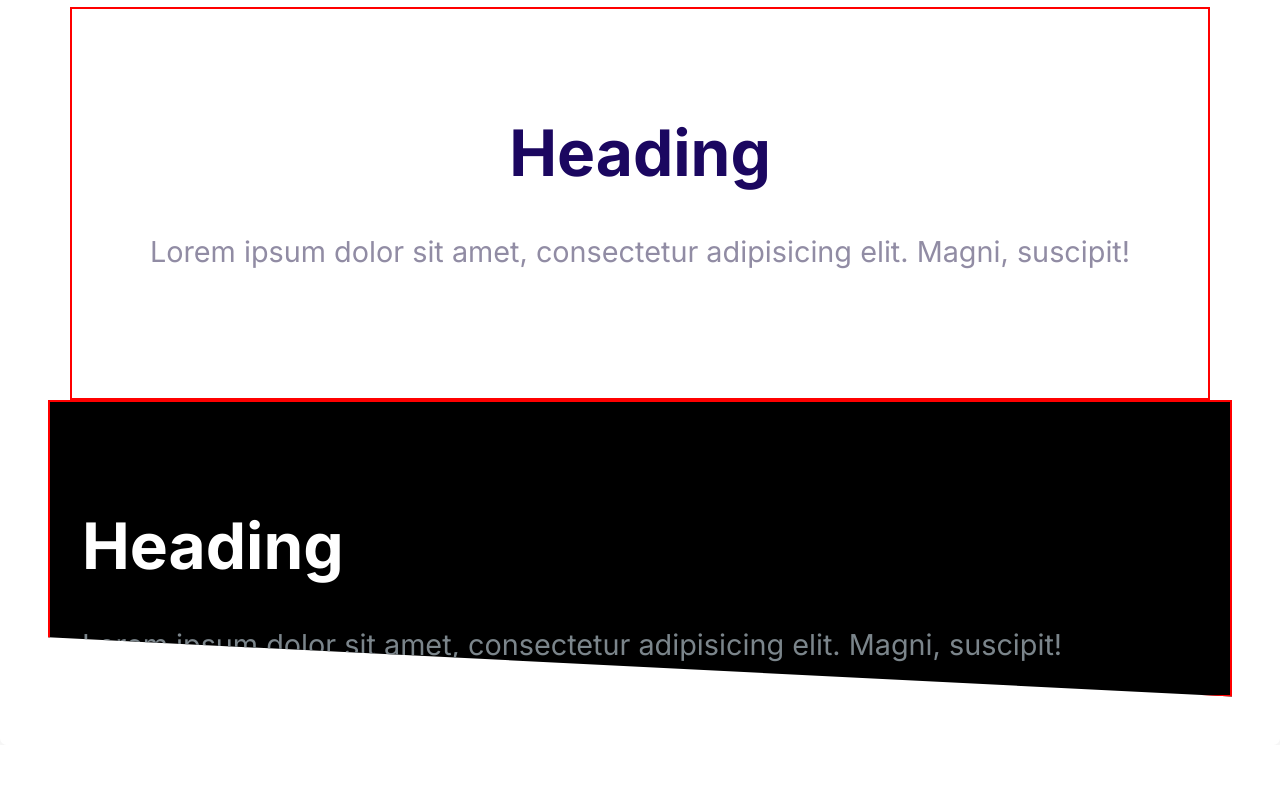
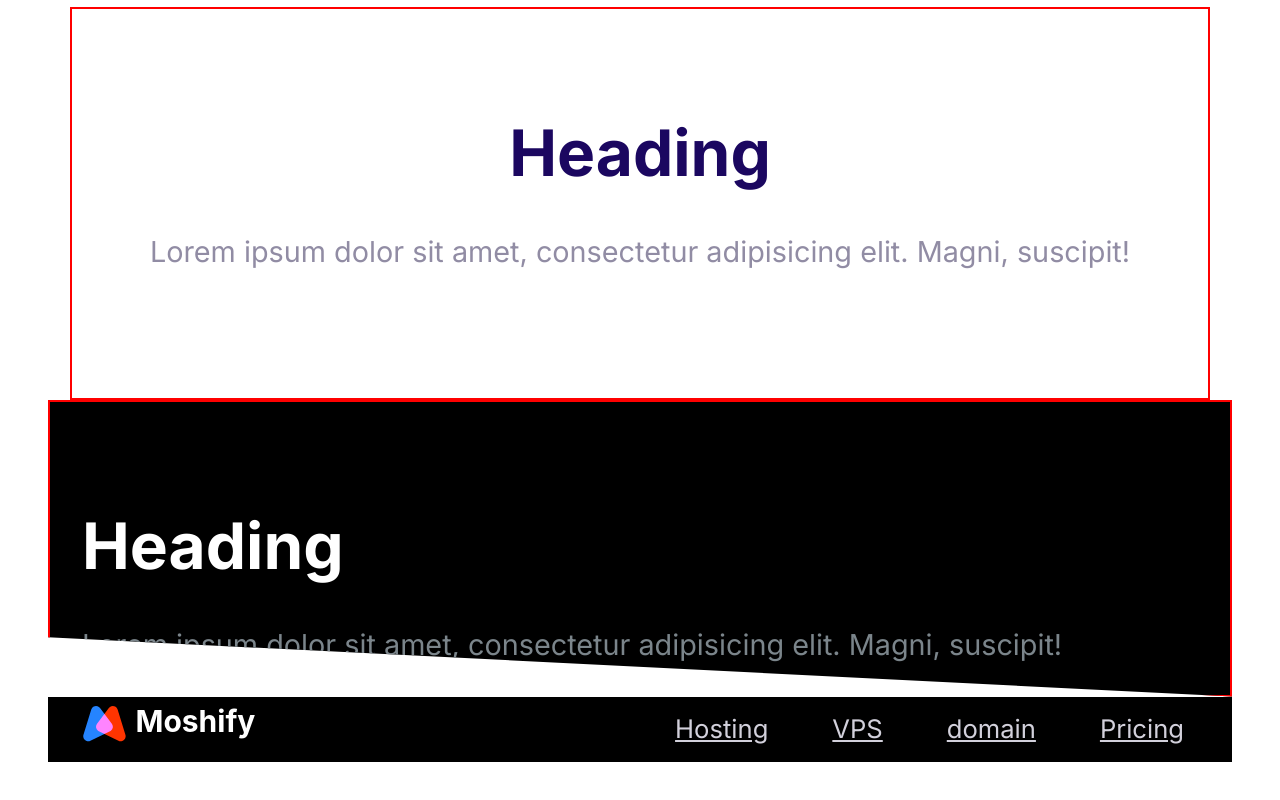
Before and after one commit to ramyabdulwahed/moshify, a plain HTML site: page index.html in a window 1280 px wide. Shown: the part 3814-4614 px from the top of the page. Before the commit the page ends 4559 px from the top, so only its background shows below. Drawn offline with Linux system fonts and the light colour scheme.

Commit message:
styling and creating navigation bar

```diff
--- a/css/styless.css
+++ b/css/styless.css
@@ -105,6 +105,7 @@
 .lists{
     list-style:none; /*remove bullet points*/
     color: var(--color-headings);
+    text-decoration: none;
 
 }
 .lists--inline .list--item{
@@ -514,3 +515,58 @@
     max-width: 1140px;
     margin: 0 auto; /*center the container*/
 }
+
+/*naviagtion bars*/
+.nav{
+    padding: 0 1rem;
+    align-items: center; /*center items vertically*/
+    background-color: #000;
+    display: flex;
+    justify-content: space-between; /*the first and last item are pushed
+    to the end and the middle items split the space even*/
+    flex-wrap: wrap; /*if the items are too many they will wrap to the next line*/
+}
+.nav__list{
+    width: 100%;
+    margin:0;
+}
+.nav__item{
+    padding: 0.5rem 2rem;
+    /*we put the color prpoerty below because we need to target the
+    link attribute*/
+    border-bottom: 1px solid #222;
+    text-decoration: none;
+}
+.nav__item > a { /*targeting the link inside the item*/
+    color: #d2d0db;
+    transition: color 0.3s;
+}
+
+.nav__item > a:hover { /*targeting the link inside the item*/
+    color: #fff;
+}
+.nav.collapsible--expanded .nav__toggler{ /*targeting the toggler inside the expanded nav*/
+    opacity: 1; /*looks darker*/
+    box-shadow:  0 0 0 3px #666;
+    border-radius:5px;
+}
+.nav__toggler{
+    opacity:0.5;
+    transition: box-shadow 0.15s;
+    cursor: pointer;
+}
+@media screen and (min-width: 768px){
+    .nav__toggler{
+        display:none; /*hide the toggler on large screens*/
+    }
+    .nav__list{
+        width:auto;
+        display:flex;
+        font-size:1.6rem;
+        max-height:100%; /*to display the navigation bar by default*/
+        opacity: 1;
+    }
+    .nav__item{
+        border:0;
+    }
+}
--- a/index.html
+++ b/index.html
@@ -184,6 +184,21 @@
         </div>
     </section>
 
+
+    <nav class="nav collapsible ">
+      <a href="/"><img src="logo.svg" alt="icon"></a> <!--the / represents the root of website-->
+
+      <svg class="icon icon--white nav__toggler">
+        <use xlink:href="sprite.svg#menu"></use>
+      </svg>
+      <ul class="lists nav__list collapsible__content">
+        <li class="nav__item"><a href="#">Hosting</a></li>
+        <li class="nav__item"><a href="#">VPS</a></li>
+        <li class="nav__item"><a href="#">domain</a></li>
+        <li class="nav__item"><a href="#">Pricing</a></li>
+      </ul>
+    </nav>
+
     <script src="main.js"></script>
   </body>
 </html>
```
Also changed, not shown: logo.svg (added).
